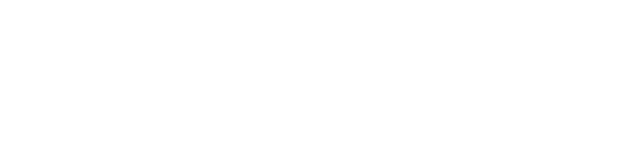
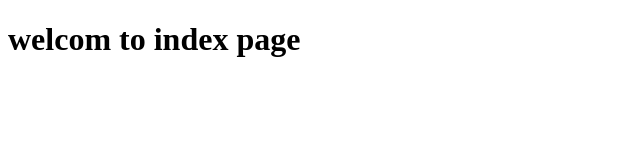
Before and after one commit to rezaldo/transport, a plain HTML site: page index.html in a window 1280 px wide. Shown: the whole page, without its empty margins (0-640 px from the left). Drawn offline with Linux system fonts and the light colour scheme.

Commit message:
add h1 ti index.html & add bg for style.css

```diff
--- a/index.html
+++ b/index.html
@@ -7,6 +7,6 @@
     <title>Document</title>
 </head>
 <body>
-
+    <h1>welcom to index page</h1>
 </body>
 </html>
--- a/style.css
+++ b/style.css
@@ -0,0 +1,3 @@
+body {
+    background: #eee;
+}
```
